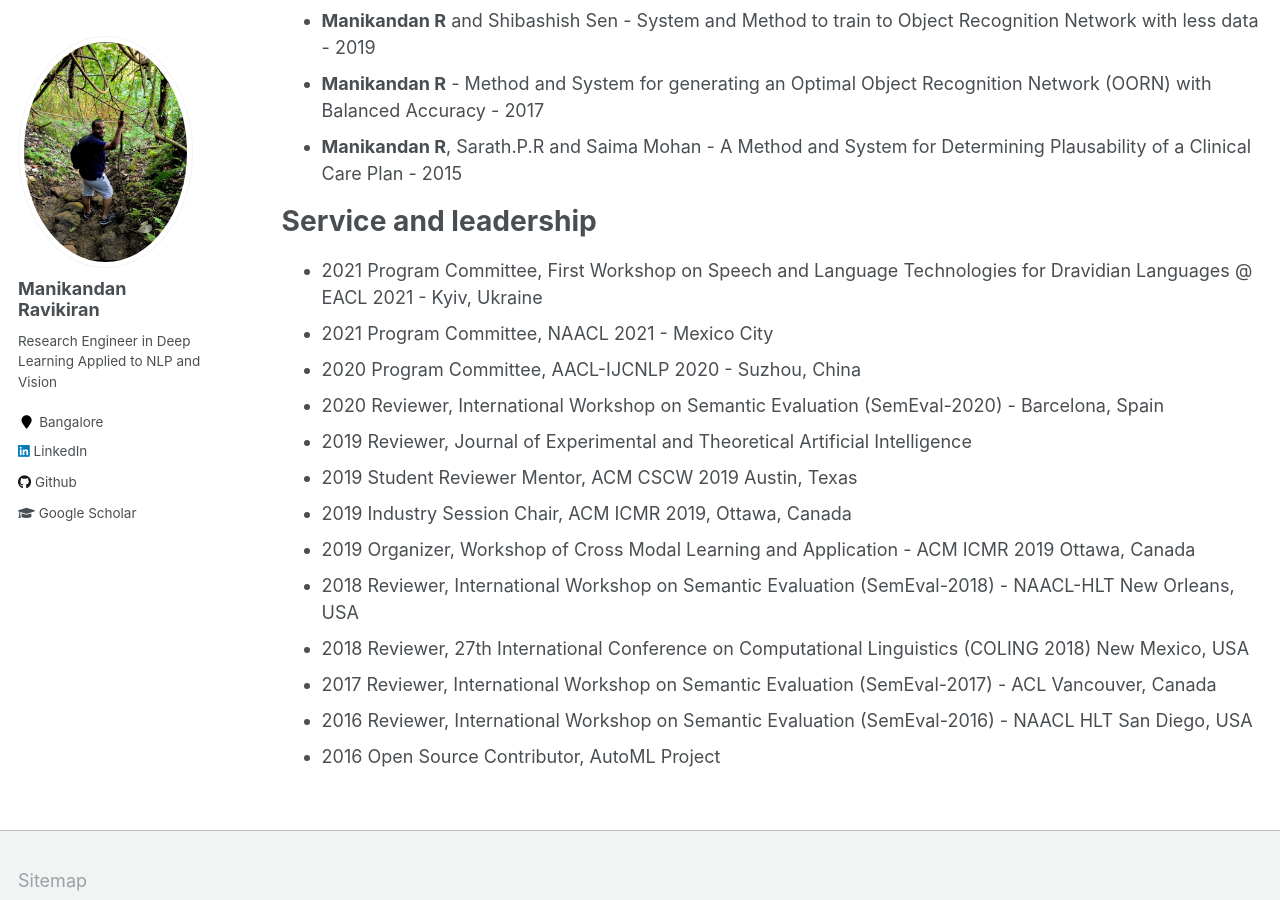
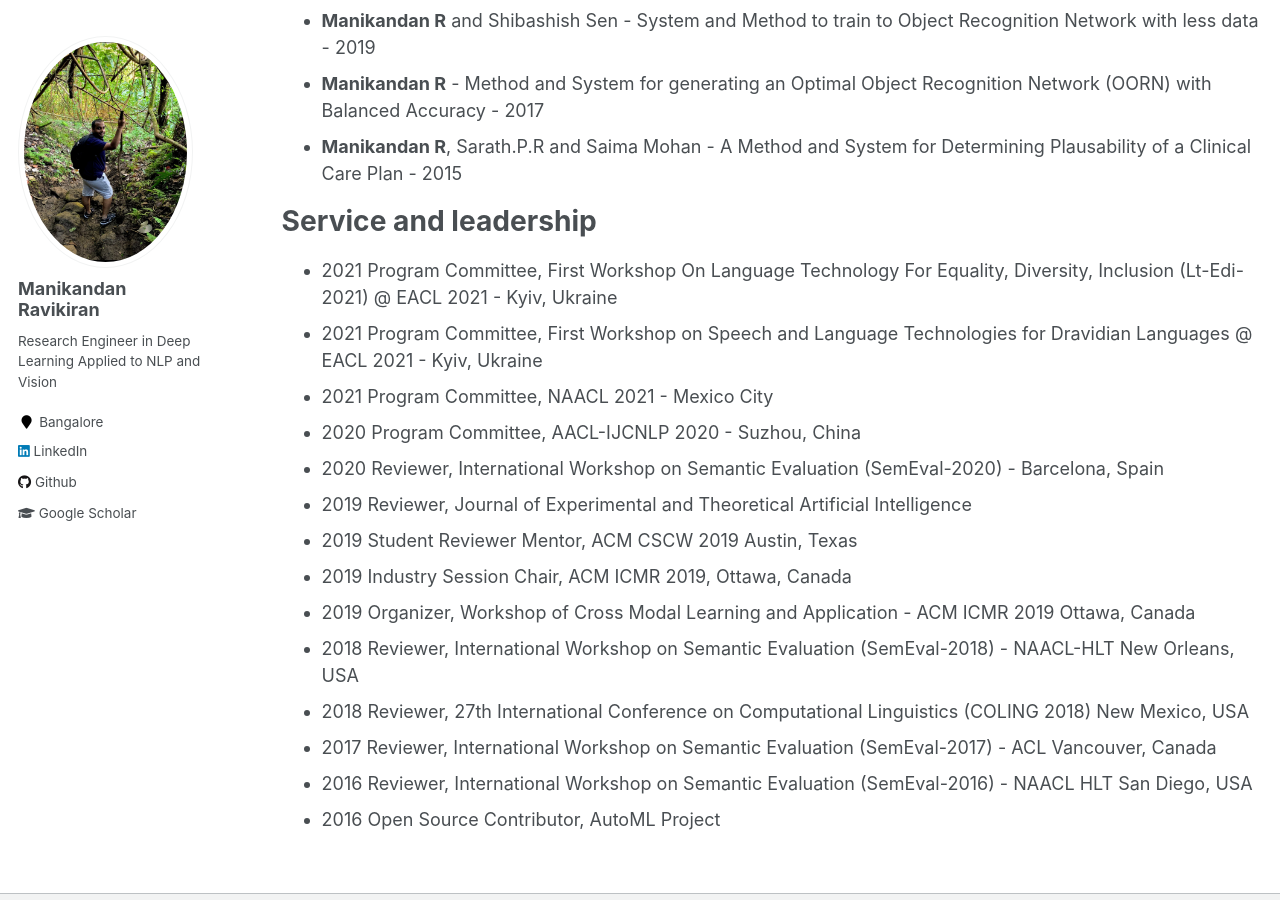
Before and after one commit to manikandan-ravikiran/manikandan-ravikiran.github.io, a Jekyll site: the page built from _pages/cv.md, in a window 1280 px wide and 900 px high, scrolled down 4207 px. Built offline with Jekyll 4.4.1, drawn with Linux system fonts in a browser that asks for light colours.

Commit message:
Added EACL workshop 2

```diff
--- a/_pages/cv.md
+++ b/_pages/cv.md
@@ -122,6 +122,7 @@ Care Plan - 2015
 
 Service and leadership
 ======
+* 2021 Program Committee, First Workshop On Language Technology For Equality, Diversity, Inclusion (Lt-Edi-2021) @ EACL 2021 - Kyiv, Ukraine
 * 2021 Program Committee, First Workshop on Speech and Language Technologies for Dravidian Languages @ EACL 2021 - Kyiv, Ukraine
 * 2021 Program Committee, NAACL 2021 - Mexico City
 * 2020 Program Committee, AACL-IJCNLP 2020 - Suzhou, China
```
